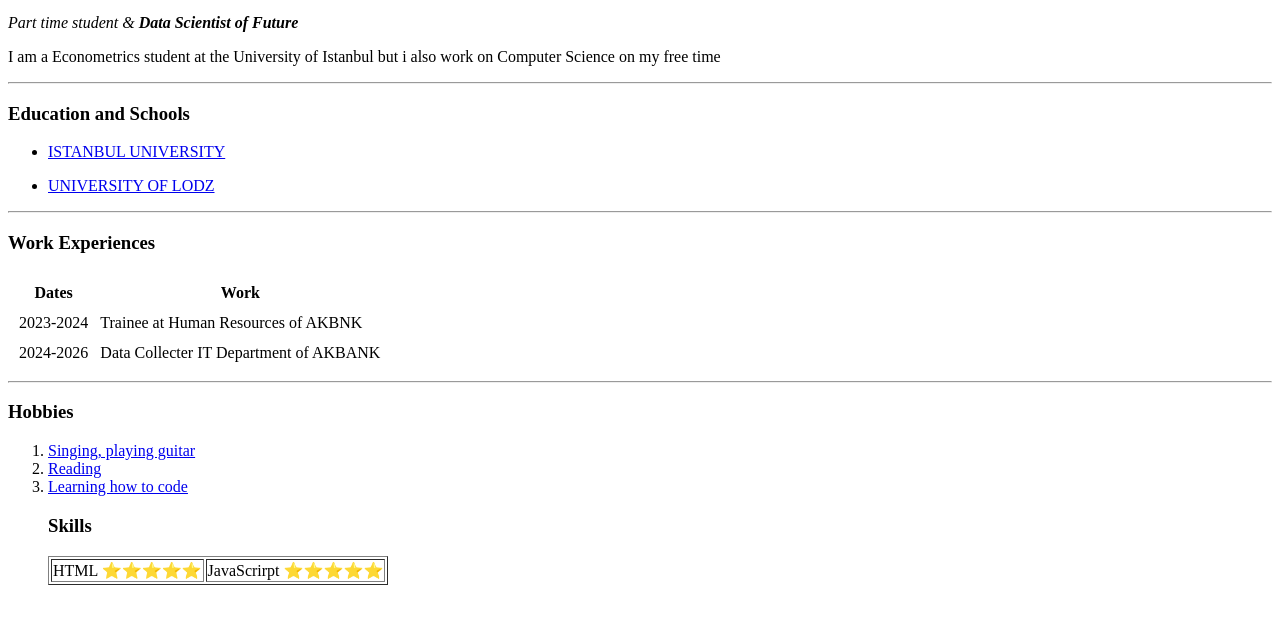
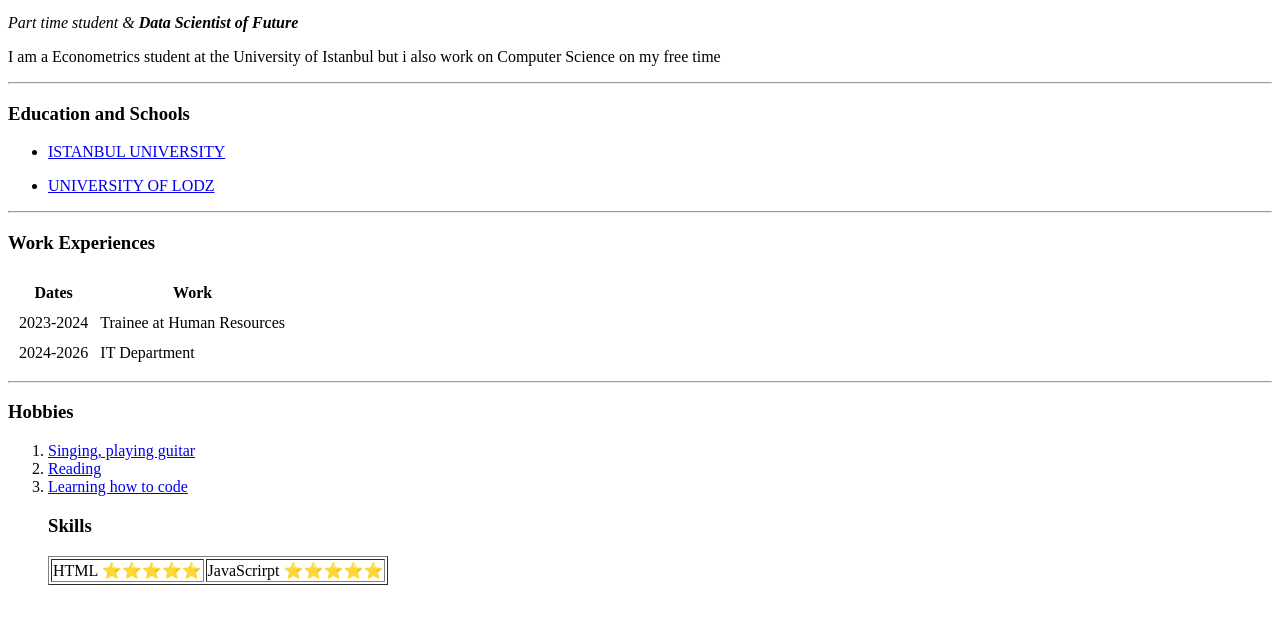
Before and after one commit to daseina3/CV., a plain HTML site: page index.html in a window 1280 px wide. Shown: the part 128-752 px from the top of the page. Drawn offline with Linux system fonts and the light colour scheme.

Commit message:
Update index.html

```diff
--- a/index.html
+++ b/index.html
@@ -31,12 +31,12 @@
 </tr>
 <tr>
     <td>2023-2024</td>
-    <td>Trainee at Human Resources of AKBNK</td>
+    <td>Trainee at Human Resources</td>
    </tr>
 
    <tr>
 <td>2024-2026</td>
-<td>Data Collecter IT Department of AKBANK</td>
+<td>IT Department</td>
    </tr>
 </table>
 <hr>
```
